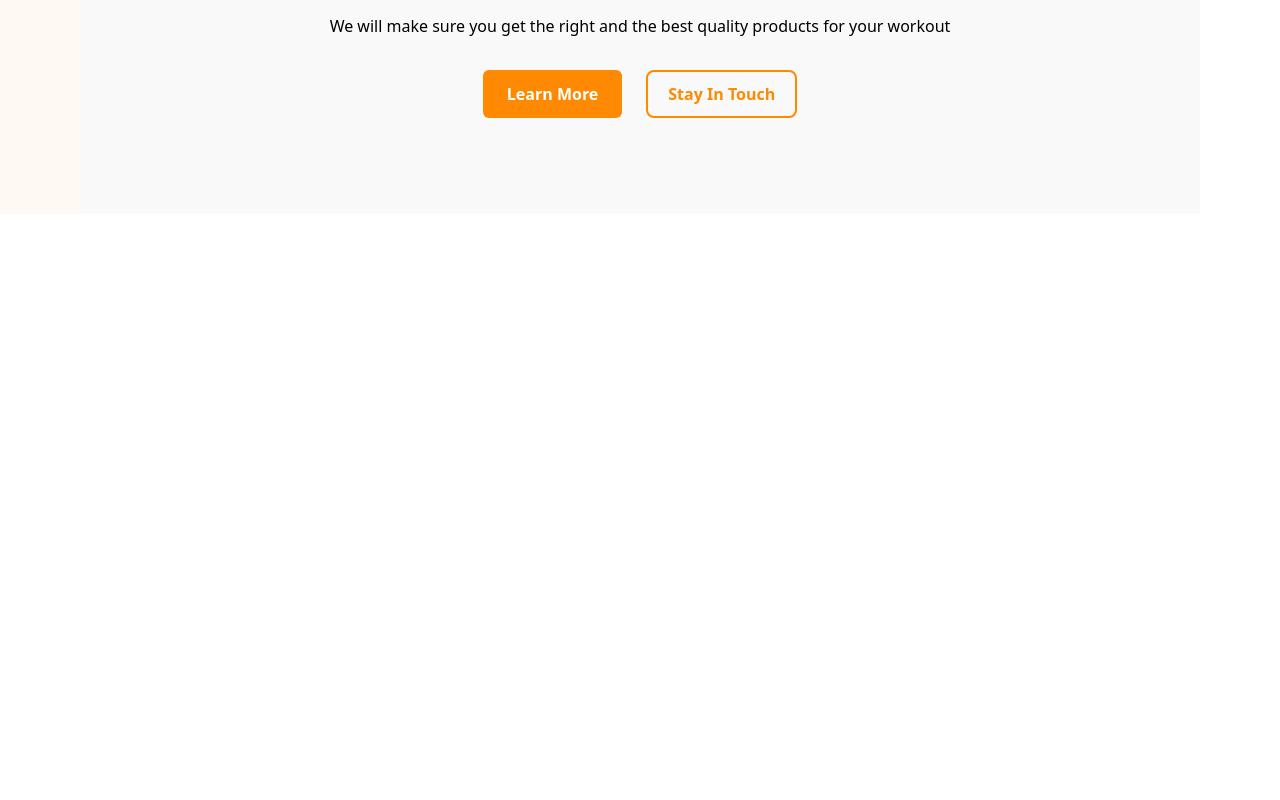
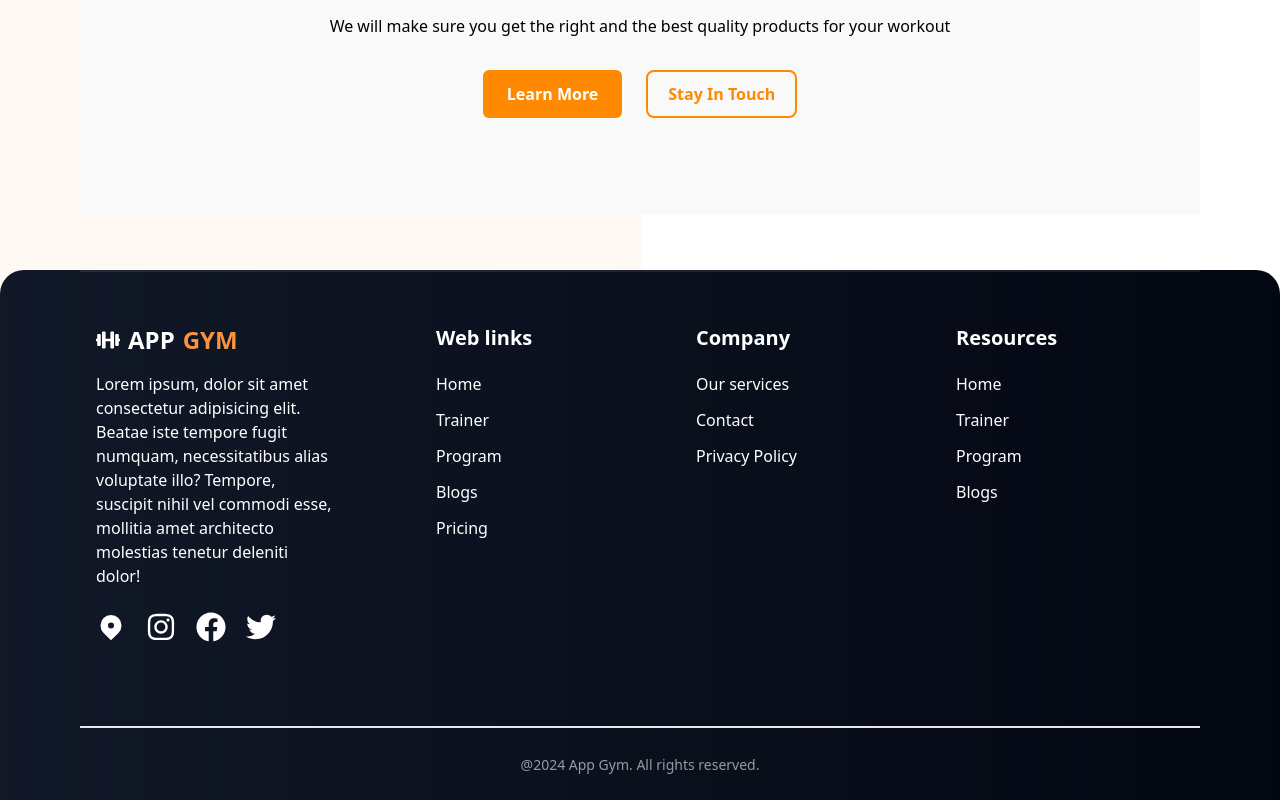
Before and after one commit to vuduyhung/app-gym, a React (Vite) app: page / in a window 1280 px wide. Shown: the part 3808-4608 px from the top of the page. Before the commit the page ends 4078 px from the top, so only its background shows below. Built offline with nearby package versions, Linux system fonts and the light colour scheme; a web font is replaced by a local one.

Commit message:
Done footer section

```diff
--- a/src/App.jsx
+++ b/src/App.jsx
@@ -10,6 +10,7 @@ import Banner2 from "./components/Banner/Banner2";
 
 import img1 from "./assets/2.png";
 import img2 from "./assets/3.png";
+import Footer from "./components/Footer/Footer";
 
 const bannerData1 = {
   image: img1,
@@ -47,6 +48,7 @@ const App = () => {
         <ProductTab />
         <Testimonials />
         <Banner2 />
+        <Footer />
       </div>
     </div>
   );
--- /dev/null
+++ b/src/components/Footer/Footer.jsx
@@ -0,0 +1,114 @@
+import React from "react";
+import { FaDumbbell, FaFacebook, FaInstagram, FaTwitter } from "react-icons/fa";
+import { HiLocationMarker } from "react-icons/hi";
+
+const Footer = () => {
+  return (
+    <div className="rounded-t-3xl bg-gradient-to-r from-gray-900 to-gray-950">
+      <div className="container">
+        <div className="grid border-t-2 border-gray-300/10 py-5 text-white md:grid-cols-4 md:gap-4">
+          {/* Bran information section */}
+          <div className="space-y-4 px-4 py-8">
+            <div className="flex items-center gap-2 text-2xl font-bold uppercase">
+              <FaDumbbell />
+              <p>App</p>
+              <p className="text-secondary">Gym</p>
+            </div>
+            <p>
+              Lorem ipsum, dolor sit amet consectetur adipisicing elit. Beatae
+              iste tempore fugit numquam, necessitatibus alias voluptate illo?
+              Tempore, suscipit nihil vel commodi esse, mollitia amet architecto
+              molestias tenetur deleniti dolor!
+            </p>
+            <div className="!mt-6 flex items-center justify-start gap-5">
+              <a href="#">
+                <HiLocationMarker className="text-3xl" />
+              </a>
+              <a href="#">
+                <FaInstagram className="text-3xl" />
+              </a>
+              <a href="#">
+                <FaFacebook className="text-3xl" />
+              </a>
+              <a href="#">
+                <FaTwitter className="text-3xl" />
+              </a>
+            </div>
+          </div>
+          {/* Links section */}
+          <div className="grid grid-cols-2 md:col-span-3 md:ml-14 md:grid-cols-3">
+            <div className="px-4 py-8">
+              <h1 className="mb-5 text-justify text-xl font-bold sm:text-left">
+                Web links
+              </h1>
+              <ul className="flex flex-col gap-3">
+                <li>
+                  <a href="#">Home</a>
+                </li>
+                <li>
+                  <a href="#">Trainer</a>
+                </li>
+                <li>
+                  <a href="#">Program</a>
+                </li>
+                <li>
+                  <a href="#">Blogs</a>
+                </li>
+                <li>
+                  <a href="#">Pricing</a>
+                </li>
+              </ul>
+            </div>
+
+            <div className="px-4 py-8">
+              <h1 className="mb-5 text-justify text-xl font-bold sm:text-left">
+                Company
+              </h1>
+              <ul className="flex flex-col gap-3">
+                <li>
+                  <a href="#">Our services</a>
+                </li>
+                <li>
+                  <a href="#">Contact</a>
+                </li>
+                <li>
+                  <a href="#">Privacy Policy</a>
+                </li>
+              </ul>
+            </div>
+
+            <div className="px-4 py-8">
+              <h1 className="mb-5 text-justify text-xl font-bold sm:text-left">
+                Resources
+              </h1>
+              <ul className="flex flex-col gap-3">
+                <li>
+                  <a href="#">Home</a>
+                </li>
+                <li>
+                  <a href="#">Trainer</a>
+                </li>
+                <li>
+                  <a href="#">Program</a>
+                </li>
+                <li>
+                  <a href="#">Blogs</a>
+                </li>
+              </ul>
+            </div>
+          </div>
+        </div>
+        {/* Copyright section */}
+        <div className="mt-8">
+          <div className="bordergray-300/10 border-t-2 py-6 text-center">
+            <span className="text-sm text-gray-300 opacity-70">
+              @2024 App Gym. All rights reserved.
+            </span>
+          </div>
+        </div>
+      </div>
+    </div>
+  );
+};
+
+export default Footer;
```
